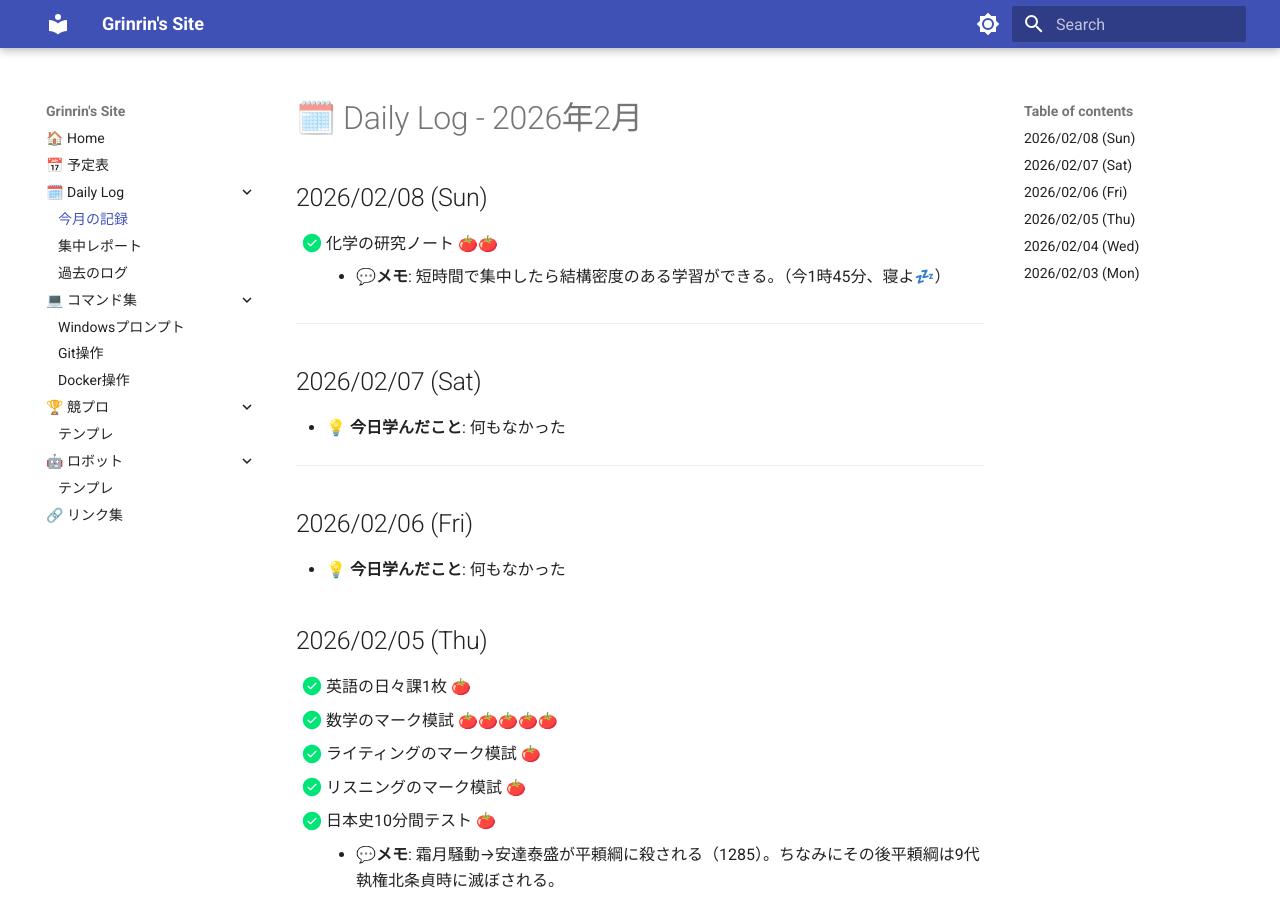
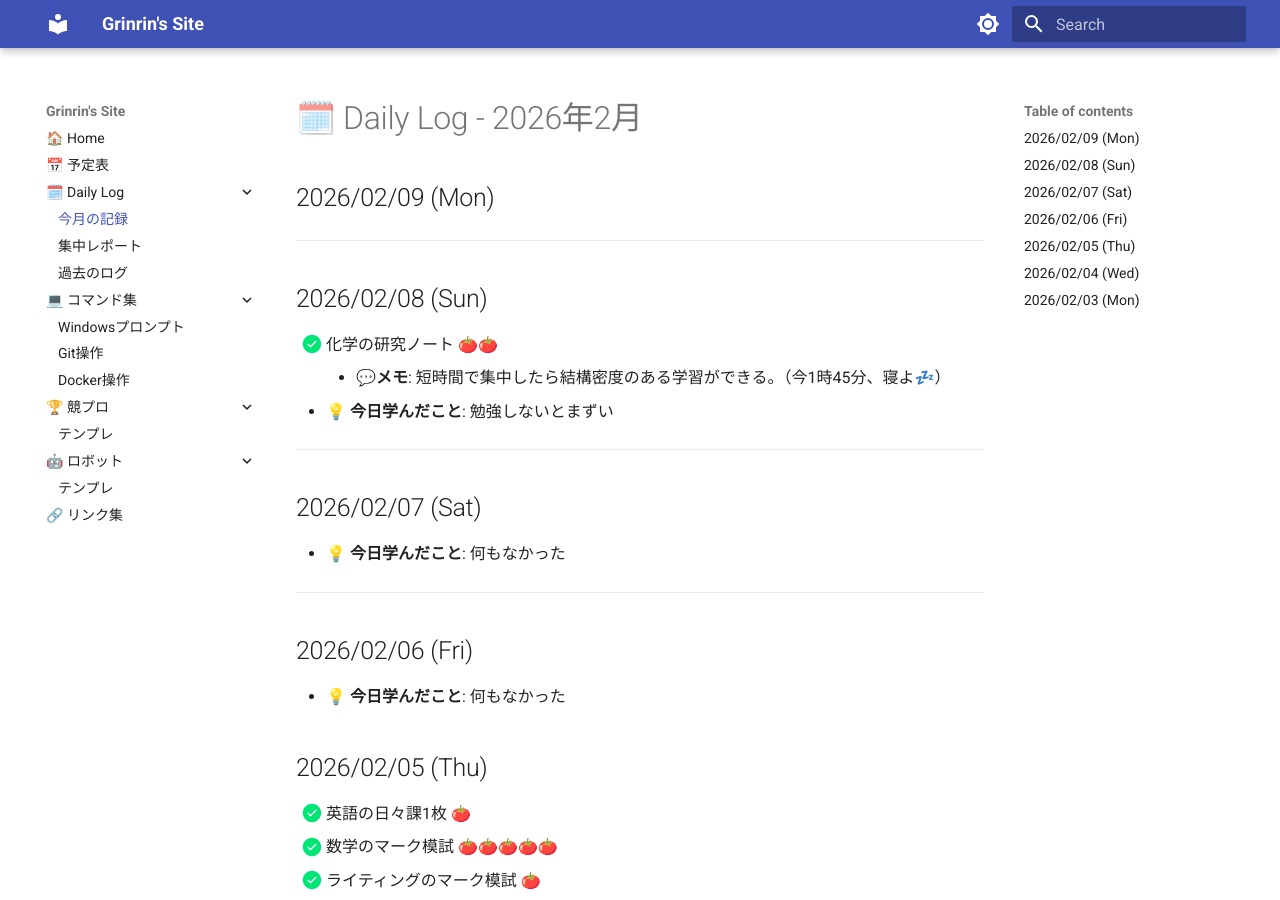
Before and after one commit to Grinrin1108/my-site, an MkDocs documentation site: the page built from docs/daily/2026_02/index.md, in a window 1280 px wide and 900 px high. Built offline with MkDocs 1.6.1 and Material for MkDocs 9.7.7, drawn with Linux system fonts in a browser that asks for light colours.

Commit message:
2026/02/09 1:52

```diff
--- a/docs/daily/2026_02/index.md
+++ b/docs/daily/2026_02/index.md
@@ -1,9 +1,13 @@
 # 🗓️ Daily Log - 2026年2月
+
+## 2026/02/09 (Mon)
+
+---
 
 ## 2026/02/08 (Sun)
 - [x] 化学の研究ノート 🍅🍅
     - 💬**メモ**: 短時間で集中したら結構密度のある学習ができる。（今1時45分、寝よ💤）
-
+- 💡 **今日学んだこと**: 勉強しないとまずい
 ---
 
 ## 2026/02/07 (Sat)
```
Also changed, not shown: docs/daily/2026_02/reports/08.jpeg (added).
